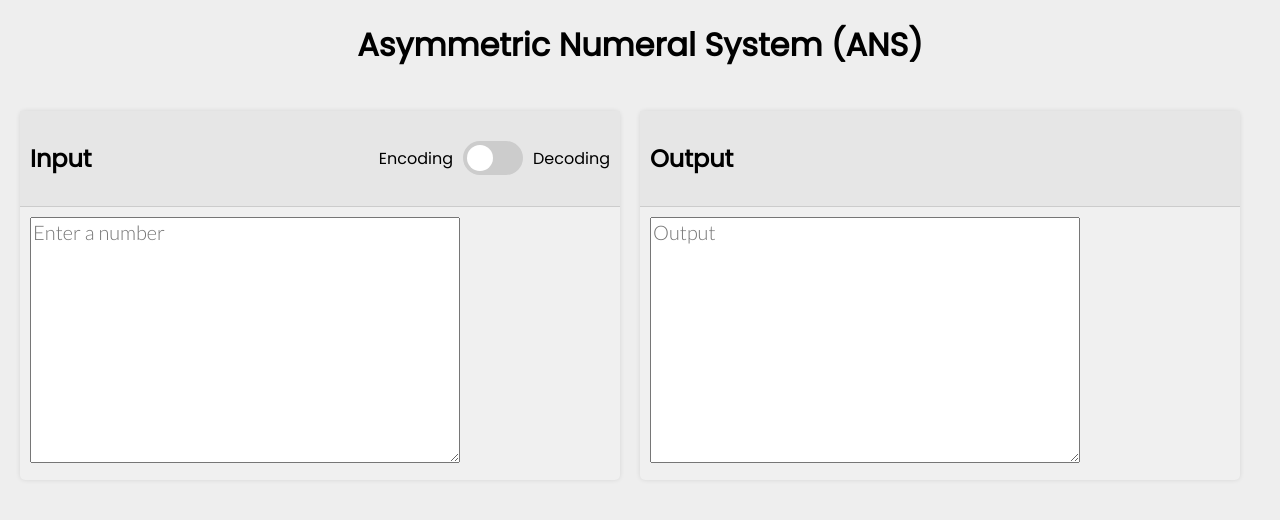
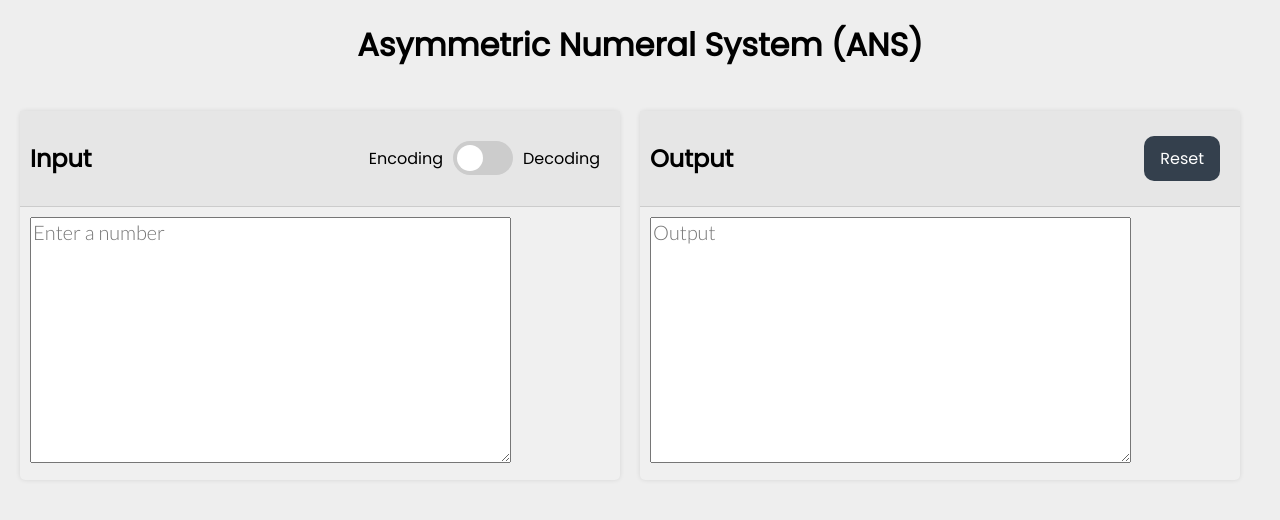
Before and after one commit to PotasnikM/ANS-Web-App, a Flask app: page / in a window 1280 px wide. Shown: the top 520 px of the page. Run offline with Flask 2, Linux system fonts and the light colour scheme.

Commit message:
HTML, JS, CS - input update, reset button added

```diff
--- a/web_app/static/css/style.css
+++ b/web_app/static/css/style.css
@@ -50,6 +50,27 @@ h1 {
 .toggle {
   display: flex;
   align-items: center;
+  margin-right: 10px;
+}
+
+.reset-button{
+ background-color: #34404d;
+  font-family: 'Poppins', sans-serif;
+ color: #fff;
+ font-size: 16px;
+ text-decoration: none;
+ padding: 10px 16px;
+ border: 0px solid #000;
+  margin-right: 10px;
+ border-radius: 10px;
+ display: inline-block;
+
+}
+.reset-button:hover{
+ background-color: #313d49;
+}
+.reset-button:active{
+ transform: scale(0.95);
 }
 
 /* The switch - the box around the slider */
--- a/web_app/templates/index.html
+++ b/web_app/templates/index.html
@@ -20,15 +20,16 @@
           </div>
         </div>
         <div class="card-body">
-          <textarea id="input" rows="10" cols="40" placeholder="Enter a number"></textarea>
+          <textarea id="input" rows="10" cols="45" placeholder="Enter a number"></textarea>
         </div>
       </div>
       <div class="card">
         <div class="card-header">
           <h2>Output</h2>
+          <button class="reset-button">Reset</button>
         </div>
         <div class="card-body">
-          <textarea id="output" rows="10" cols="40" placeholder="Output"></textarea>
+          <textarea id="output" rows="10" cols="45" placeholder="Output"></textarea>
         </div>
       </div>
     </div>
@@ -37,5 +38,15 @@
       <p class="footer-authors">Created by: Kacper Bojanowski, Kacper Handzlik, Mateusz Potasnik, Bartosz Szymanski</p>
       <p class="footer-desc">Project on Coding and Cryptography titled: "ANS as applied to a network application"</p>
     </footer>
+
+
+    <script>
+        // limit input to only numbers with regex
+        const textarea = document.getElementById('input');
+        textarea.addEventListener('input', function() {
+          const regex = /[^0-9]/g; // match any non-numeric characters
+          textarea.value = textarea.value.replace(regex, ''); // remove non-numeric characters
+        });
+    </script>
   </body>
 </html>
```
